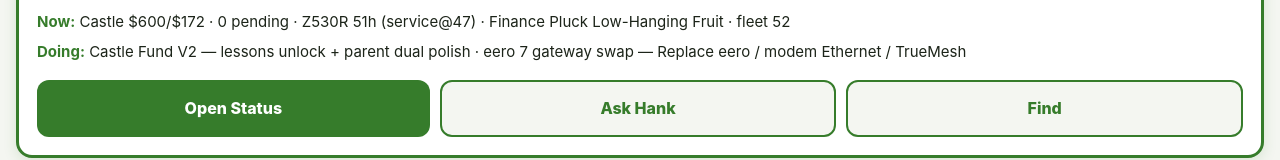
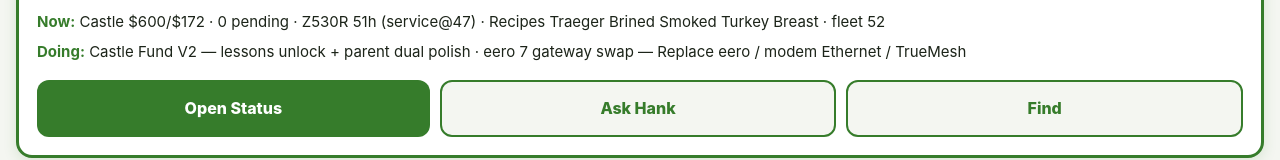
Before and after one commit to YaYaTheFastest/hank, a website: page index.html in a window 1280 px wide. Shown: the part 479-639 px from the top of the page. Drawn offline with Linux system fonts and the light colour scheme.

Commit message:
2026-08-02 morning: fix LIVE_STATE nextDomain Fitness + turkey recipe stamp

```diff
--- a/index.html
+++ b/index.html
@@ -613,8 +613,8 @@ const GRAPH_DOMAINS={
   }
 };
 let graphDomain="finance",graphReturnTo="more",graphPan={x:0,y:0},graphDrag=null,graphSel=null;
-const LIVE_STATE={refreshed:"2026-08-01 evening",now:"Castle $600/$172 · 0 pending · Z530R 51h (service@47) · Finance Pluck Low-Hanging Fruit · fleet 52",nextDomain:"Recipes",rotation:"Recipes → Fitness → Finance",dagvald:600,davikja:172,fleetTotal:52,fleetFull:47,fleetPart:5,inbox:"Clean",
-  loop:{status:"ok",tier:"E0",summary:"2026-08-01 evening — Castle $600/$172 · 0 pending; Finance Pluck Low-Hanging Fruit; Gmail E1."},
+const LIVE_STATE={refreshed:"2026-08-02 morning",now:"Castle $600/$172 · 0 pending · Z530R 51h (service@47) · Recipes Traeger Brined Smoked Turkey Breast · fleet 52",nextDomain:"Fitness",rotation:"Recipes → Fitness → Finance",dagvald:600,davikja:172,fleetTotal:52,fleetFull:47,fleetPart:5,inbox:"Clean",
+  loop:{status:"ok",tier:"E0",summary:"2026-08-02 morning — Castle $600/$172 · 0 pending; Recipes Traeger Brined Smoked Turkey Breast ●; Gmail E1."},
   /* doing: string or {t, projectId?} — projectId opens Work project sheet */
   doing:[
     {t:"Castle Fund V2 — lessons unlock + parent dual polish",projectId:"castle-v2"},
```
